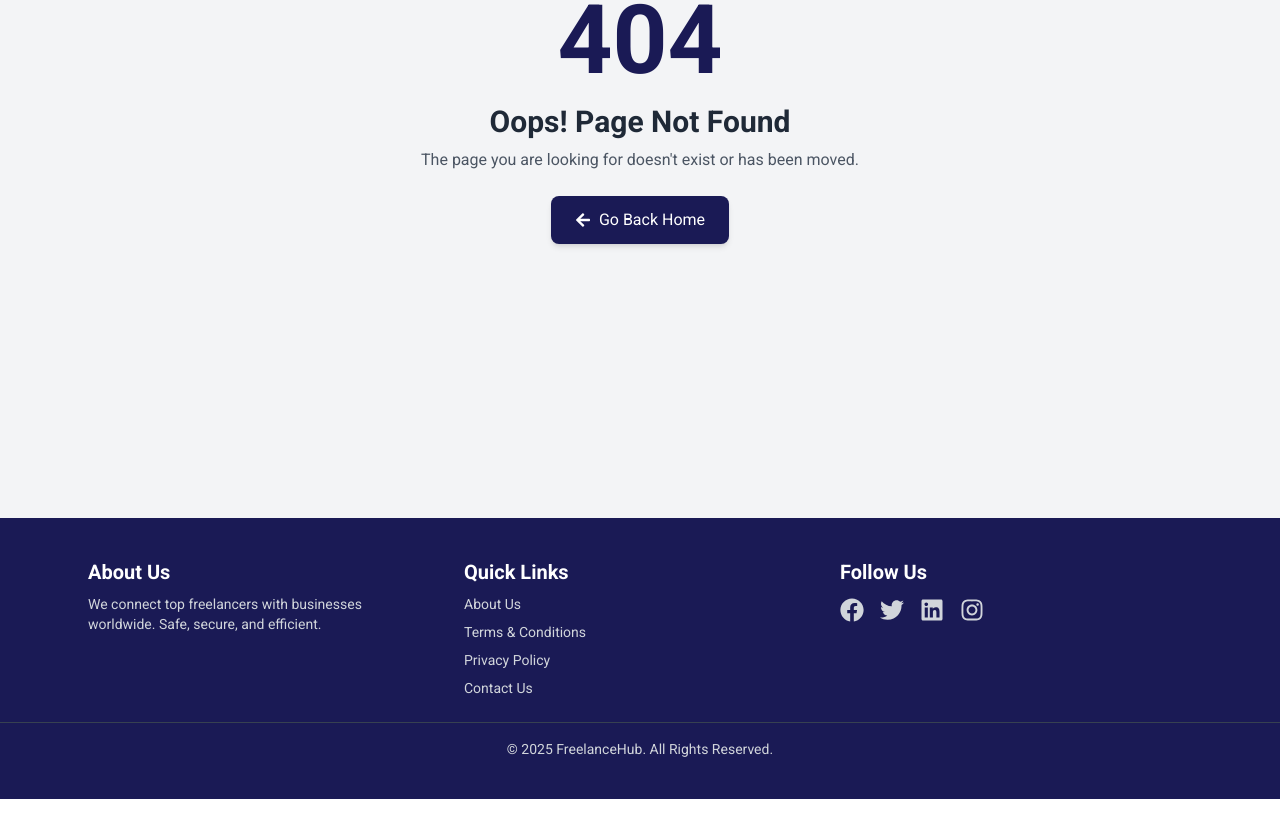
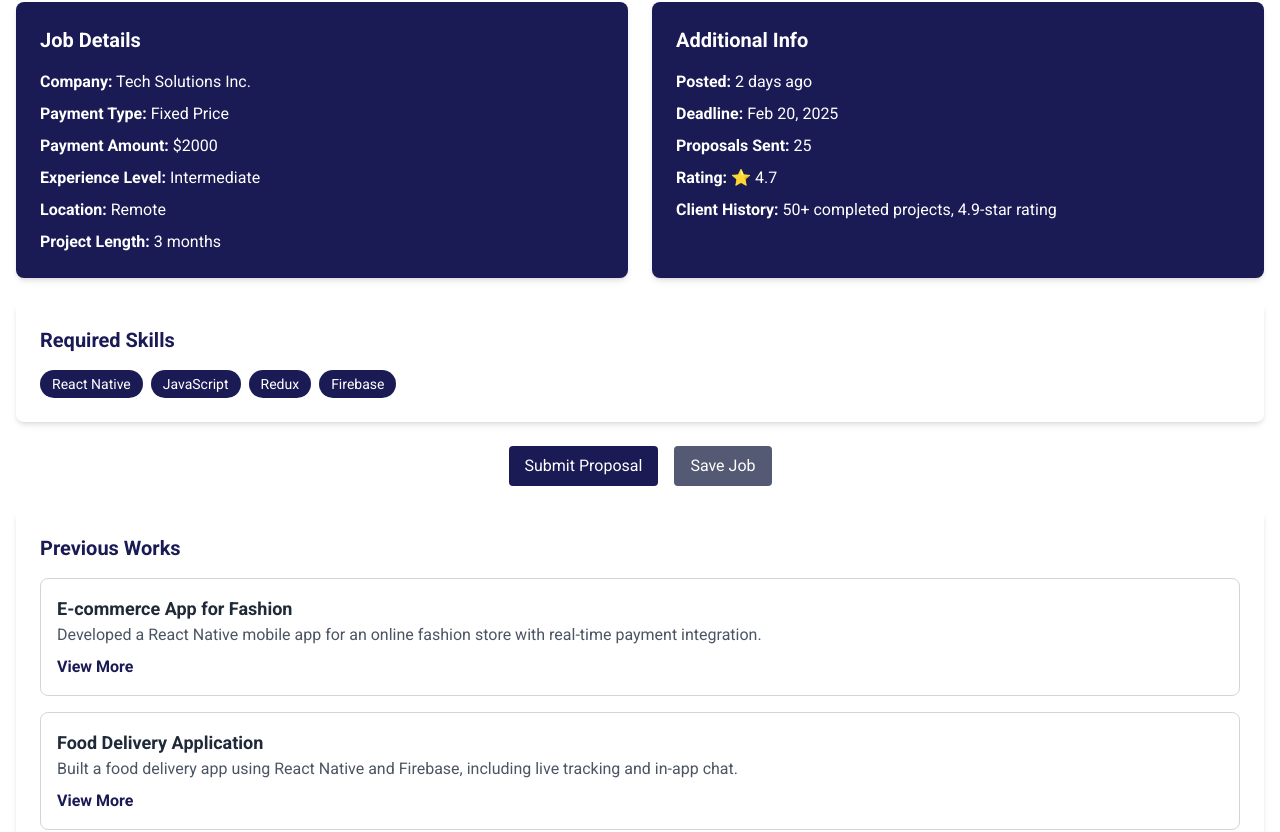
Before and after one commit to Bz14/Freelancing-System, a Next.js app in the folder Frontend/proconnect/: page /jobs/ai-data-science in a window 1280 px wide. Before the commit this address had no page. Shown: the part 367-1199 px from the top of the page. Before the commit the page ends 1166 px from the top, so only its background shows below. Built offline with nearby package versions, Linux system fonts and the light colour scheme.

Commit message:
Product detail page implemented.

```diff
--- /dev/null
+++ b/Frontend/proconnect/src/app/jobs/[id]/page.tsx
@@ -0,0 +1,165 @@
+"use client";
+import React from "react";
+import { useRouter } from "next/navigation";
+
+const JobDetails = () => {
+  const router = useRouter();
+  const job = {
+    id: "1",
+    title: "React Native Developer Needed",
+    description:
+      "We are looking for a skilled React Native developer to build a cross-platform mobile app.",
+    details: `We are looking for a skilled React Native developer to build a cross-platform mobile app.
+      We are looking for a skilled React Native developer to build a cross-platform mobile app.
+      We are looking for a skilled React Native developer to build a cross-platform mobile app.
+      We are looking for a skilled React Native developer to build a cross-platform mobile app.`,
+    company: "Tech Solutions Inc.",
+    paymentType: "Fixed Price",
+    paymentAmount: "$2000",
+    skills: ["React Native", "JavaScript", "Redux", "Firebase"],
+    postedTime: "2 days ago",
+    deadline: "Feb 20, 2025",
+    experienceLevel: "Intermediate",
+    proposalsSent: 25,
+    rating: 4.7,
+    location: "Remote",
+    projectLength: "3 months",
+    clientHistory: "50+ completed projects, 4.9-star rating",
+    previousWorks: [
+      {
+        id: "1",
+        title: "E-commerce App for Fashion",
+        description:
+          "Developed a React Native mobile app for an online fashion store with real-time payment integration.",
+      },
+      {
+        id: "2",
+        title: "Food Delivery Application",
+        description:
+          "Built a food delivery app using React Native and Firebase, including live tracking and in-app chat.",
+      },
+      {
+        id: "3",
+        title: "Fitness Tracking Mobile App",
+        description:
+          "Created a fitness app with step tracking, diet suggestions, and personalized workout plans.",
+      },
+    ],
+  };
+
+  return (
+    <div className="container mx-auto px-4 py-6">
+      <h1 className="text-xl lg:text-2xl font-bold mb-4 text-primary">
+        {job.title}
+      </h1>
+      <div className="bg-white shadow-md rounded-lg p-6 mb-6">
+        <h2 className="text-xl font-semibold mb-2 text-primary">
+          Job Overview
+        </h2>
+        <p className="text-secondary">{job.description}</p>
+        <p className="text-secondary mt-2">{job.details}</p>
+      </div>
+      <div className="grid grid-cols-1 md:grid-cols-2 gap-6">
+        <div className="bg-primary text-white shadow-md rounded-lg p-6">
+          <h2 className="text-xl font-semibold mb-4">Job Details</h2>
+          <ul className="space-y-2">
+            <li>
+              <strong>Company:</strong> {job.company}
+            </li>
+            <li>
+              <strong>Payment Type:</strong> {job.paymentType}
+            </li>
+            <li>
+              <strong>Payment Amount:</strong> {job.paymentAmount}
+            </li>
+            <li>
+              <strong>Experience Level:</strong> {job.experienceLevel}
+            </li>
+            <li>
+              <strong>Location:</strong> {job.location}
+            </li>
+            <li>
+              <strong>Project Length:</strong> {job.projectLength}
+            </li>
+          </ul>
+        </div>
+        <div className="bg-primary text-white shadow-md rounded-lg p-6">
+          <h2 className="text-xl font-semibold mb-4">Additional Info</h2>
+          <ul className="space-y-2">
+            <li>
+              <strong>Posted:</strong> {job.postedTime}
+            </li>
+            <li>
+              <strong>Deadline:</strong> {job.deadline}
+            </li>
+            <li>
+              <strong>Proposals Sent:</strong> {job.proposalsSent}
+            </li>
+            <li>
+              <strong>Rating:</strong> ⭐ {job.rating}
+            </li>
+            <li>
+              <strong>Client History:</strong> {job.clientHistory}
+            </li>
+          </ul>
+        </div>
+      </div>
+      <div className="bg-white shadow-md rounded-lg p-6 mt-6">
+        <h2 className="text-xl font-semibold mb-4 text-primary">
+          Required Skills
+        </h2>
+        <div className="flex flex-wrap gap-2">
+          {job &&
+            job.skills &&
+            job.skills.map((skill, index) => (
+              <span
+                key={index}
+                className="bg-primary text-white px-3 py-1 rounded-full text-sm"
+              >
+                {skill}
+              </span>
+            ))}
+        </div>
+      </div>
+
+      <div className="flex space-x-4 mt-6 justify-center items-center">
+        <button
+          className="bg-primary text-white px-4 py-2 rounded hover:bg-secondary"
+          onClick={() => router.push("/proposal")}
+        >
+          Submit Proposal
+        </button>
+        <button
+          className="bg-secondary text-white px-4 py-2 rounded hover:bg-gray-500"
+          onClick={() => console.log("Job saved!")}
+        >
+          Save Job
+        </button>
+      </div>
+      <div className="bg-white shadow-md rounded-lg p-6 mt-6">
+        <h2 className="text-xl font-semibold mb-4 text-primary">
+          Previous Works
+        </h2>
+        <div className="space-y-4">
+          {job &&
+            job.previousWorks.map((work) => (
+              <div
+                key={work.id}
+                className="border border-gray-300 p-4 rounded-lg"
+              >
+                <h3 className="text-lg font-semibold text-gray-800">
+                  {work.title}
+                </h3>
+                <p className="text-gray-600">{work.description}</p>
+                <button className="mt-2 text-primary font-semibold hover:underline">
+                  View More
+                </button>
+              </div>
+            ))}
+        </div>
+      </div>
+    </div>
+  );
+};
+
+export default JobDetails;
--- a/Frontend/proconnect/src/app/(auth)/jobs/components/filters.tsx
+++ b/Frontend/proconnect/src/app/jobs/components/filters.tsx
@@ -32,9 +32,15 @@ const FilterSection = () => {
             onChange={handleFilterChange}
             className="w-full p-2 border border-gray-300 rounded-md outline-none"
           >
-            <option value="">Any</option>
-            <option value="Fixed">Fixed Price</option>
-            <option value="Hourly">Hourly Rate</option>
+            <option value="" className="text-sm lg:text-lg">
+              Any
+            </option>
+            <option value="Fixed" className="text-sm lg:text-lg">
+              Fixed Price
+            </option>
+            <option value="Hourly" className="text-sm lg:text-lg">
+              Hourly Rate
+            </option>
           </select>
         </div>
         <div>
@@ -45,10 +51,18 @@ const FilterSection = () => {
             onChange={handleFilterChange}
             className="w-full p-2 border border-gray-300 rounded-md outline-none"
           >
-            <option value="">Any</option>
-            <option value="Entry">Entry</option>
-            <option value="Intermediate">Intermediate</option>
-            <option value="Expert">Expert</option>
+            <option value="" className="text-sm lg:text-lg">
+              Any
+            </option>
+            <option value="Entry" className="text-sm lg:text-lg">
+              Entry
+            </option>
+            <option value="Intermediate" className="text-sm lg:text-lg">
+              Intermediate
+            </option>
+            <option value="Expert" className="text-sm lg:text-lg">
+              Expert
+            </option>
           </select>
         </div>
 
--- a/Frontend/proconnect/src/app/(auth)/jobs/components/jobCards.tsx
+++ b/Frontend/proconnect/src/app/jobs/components/jobCards.tsx
@@ -1,5 +1,6 @@
 import React from "react";
 import { FaClock, FaDollarSign, FaBriefcase } from "react-icons/fa";
+import { useRouter } from "next/navigation";
 
 interface JobProps {
   title: string;
@@ -24,6 +25,7 @@ const JobCard: React.FC<JobProps> = ({
   postedTime,
   deadline,
 }) => {
+  const router = useRouter();
   return (
     <div className="border p-4 shadow-lg rounded-lg bg-white hover:scale-105 transition-transform cursor-pointer">
       <h2 className="text-lg font-semibold text-primary">{title}</h2>
@@ -62,7 +64,10 @@ const JobCard: React.FC<JobProps> = ({
         <p className="text-xs text-red-500 mt-1">Deadline: {deadline}</p>
       )}
 
-      <button className="mt-3 w-full bg-primary text-white py-2 rounded-md hover:bg-secondary">
+      <button
+        className="mt-3 w-full bg-primary text-white py-2 rounded-md hover:bg-secondary"
+        onClick={() => router.push("/jobs/1")}
+      >
         View Details
       </button>
     </div>
```
Also changed, not shown: Frontend/proconnect/src/app/jobs/components/searchBar.tsx (renamed from Frontend/proconnect/src/app/(auth)/jobs/components/searchBar.tsx), Frontend/proconnect/src/app/jobs/page.tsx (renamed from Frontend/proconnect/src/app/(auth)/jobs/page.tsx).
